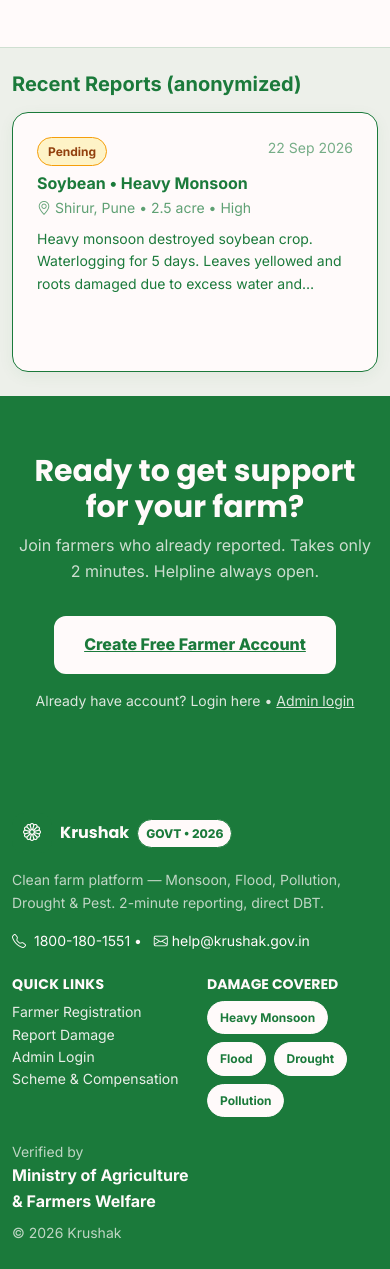
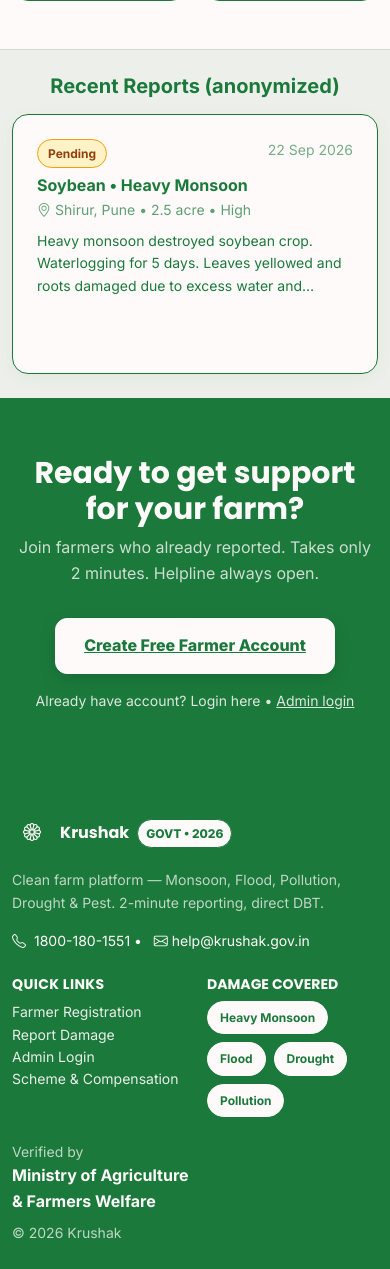
Before and after one commit to doxpro26-star/krushak, a Flask app: page / in a window 390 px wide. Shown: the part 3064-4333 px from the top of the page. Run offline with Flask 3, Linux system fonts and the light colour scheme; data comes from the database, SQL or seed files in the repository.

Commit message:
a11y: fix 4 heuristics - hero hierarchy ghost Register, bottom CTA solid primary, Admin button parity, centered wide Recent card

```diff
--- a/static/css/style.css
+++ b/static/css/style.css
@@ -91,8 +91,8 @@ a{ color:var(--green); }
 .cta-two{ background:var(--green); color:var(--snow); border-top:1.5px solid var(--green); text-align:center; padding:56px 0;}
 .cta-two h2{ color:var(--snow); }
 .cta-two p{ color:rgba(255,250,250,0.78); }
-.btn-cta{ background:var(--snow); color:var(--green); border:2px solid var(--snow); padding:14px 28px; border-radius:var(--r-md); font-weight:800; font-size:var(--fs-base); display:inline-flex; align-items:center; gap:8px;}
-.btn-cta:hover{ background:transparent; color:var(--snow); border-color:var(--snow);}
+.btn-cta{ background:var(--snow); color:var(--green); border:1.5px solid var(--snow); padding:14px 28px; border-radius:var(--r-md); font-weight:800; font-size:var(--fs-base); display:inline-flex; align-items:center; gap:8px; box-shadow:0 6px 18px rgba(0,0,0,0.12);}
+.btn-cta:hover{ background:transparent; color:var(--snow); border-color:var(--snow); box-shadow:none;}
 
 /* FOOTER — Green */
 .footer-two{ background:var(--green); color:var(--snow); padding:44px 0 24px; border-top:1.5px solid var(--green); }
--- a/templates/base.html
+++ b/templates/base.html
@@ -44,7 +44,7 @@
         {% else %}
           <li class="nav-item"><a class="btn btn-outline-nav" href="{{ url_for('farmer_login') }}" data-i18n="nav_farmer_login">Farmer Login</a></li>
           <li class="nav-item ms-lg-1"><a class="btn btn-primary-nav" href="{{ url_for('farmer_register') }}" data-i18n="nav_farmer_register">Farmer Register</a></li>
-          <li class="nav-item"><a class="nav-link small" href="{{ url_for('admin_login') }}" data-i18n="nav_admin_short" style="opacity:.7;">Admin</a></li>
+          <li class="nav-item"><a class="btn btn-outline-nav" href="{{ url_for('admin_login') }}" data-i18n="nav_admin_short" aria-label="Admin login">Admin</a></li>
         {% endif %}
         <li class="nav-item ms-lg-2">
           <div class="dropdown">
--- a/templates/index.html
+++ b/templates/index.html
@@ -14,8 +14,8 @@
         <h1 class="hero-title mb-3"><span data-i18n="hero_title1">Your Farm is Damaged?</span><br><span data-i18n="hero_title2">We are with you.</span></h1>
         <p class="hero-desc mb-4" data-i18n="hero_desc">Report crop loss due to <strong>Heavy Monsoon, Flood, Pollution, Drought or Pest</strong> in 2 minutes. Simple form, photo upload, instant tracking. Admin verifies & initiates compensation.</p>
         <div class="d-flex flex-column flex-sm-row gap-3 mb-4">
-          <a href="{{ url_for('farmer_report_new') }}" class="btn-green" data-i18n="btn_report"><i class="bi bi-plus-circle"></i> Report Damage Now</a>
-          <a href="{{ url_for('farmer_register') }}" class="btn-green" data-i18n="btn_register">New Farmer? Register</a>
+          <a href="{{ url_for('farmer_report_new') }}" class="btn-green" data-i18n="btn_report" aria-label="Report crop damage now"><i class="bi bi-plus-circle" aria-hidden="true"></i> Report Damage Now</a>
+          <a href="{{ url_for('farmer_register') }}" class="btn-white" data-i18n="btn_register">New Farmer? Register</a>
         </div>
         <div class="hero-checks mb-4">
           <span><i class="bi bi-check-lg"></i> <span data-i18n="check1">No agents, No fees</span></span>
@@ -84,10 +84,10 @@
 {% if recent %}
 <section class="py-4" style="background:var(--green-light); border-top:1.5px solid var(--green-line);">
   <div class="container">
-    <h5 class="fw-bold mb-3 text-start" data-i18n="recent_title">Recent Reports (anonymized)</h5>
-    <div class="row g-3 justify-content-start">
+    <h5 class="fw-bold mb-3 text-center" data-i18n="recent_title">Recent Reports (anonymized)</h5>
+    <div class="row g-3 justify-content-center">
       {% for r in recent %}
-      <div class="col-md-6 col-lg-4"><div class="card-two recent-card" style="text-align:left;"><div class="d-flex justify-content-between"><span class="{% if r.status=='Pending' %}badge-status-pending{% else %}badge-status-success{% endif %}" style="padding:4px 10px; border-radius:999px; font-weight:700; font-size:var(--fs-xs);">{{ r.status }}</span><small style="opacity:.6;">{{ r.created_at.strftime('%d %b %Y') }}</small></div><h6 class="fw-bold mt-2 mb-1">{{ r.crop_type }} • {{ r.damage_type }}</h6><div class="small" style="opacity:.7;"><i class="bi bi-geo-alt me-1" aria-hidden="true"></i>{{ r.village }}, {{ r.district }} • {{ r.farm_size }} acre • {{ r.severity }}</div><p class="small mt-2 mb-0 clamp-3" title="{{ r.description }}">{{ r.description }}</p></div></div>
+      <div class="col-md-8 col-lg-6"><div class="card-two recent-card" style="text-align:left; max-width:640px; margin:0 auto;"><div class="d-flex justify-content-between"><span class="{% if r.status=='Pending' %}badge-status-pending{% else %}badge-status-success{% endif %}" style="padding:4px 10px; border-radius:999px; font-weight:700; font-size:var(--fs-xs);">{{ r.status }}</span><small style="opacity:.6;">{{ r.created_at.strftime('%d %b %Y') }}</small></div><h6 class="fw-bold mt-2 mb-1">{{ r.crop_type }} • {{ r.damage_type }}</h6><div class="small" style="opacity:.7;"><i class="bi bi-geo-alt me-1" aria-hidden="true"></i>{{ r.village }}, {{ r.district }} • {{ r.farm_size }} acre • {{ r.severity }}</div><p class="small mt-2 mb-0 clamp-3" title="{{ r.description }}">{{ r.description }}</p></div></div>
       {% endfor %}
     </div>
   </div>
```
